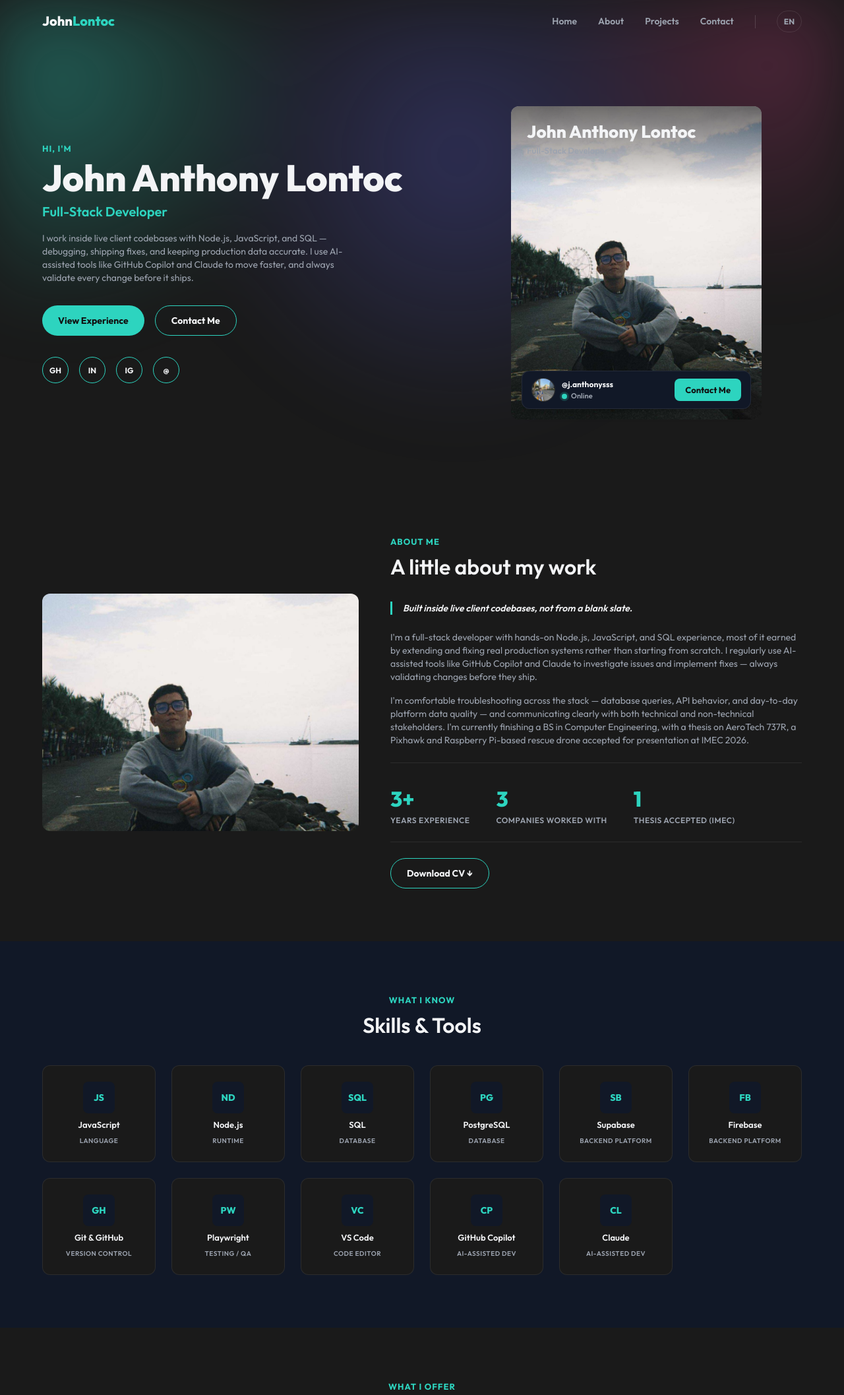
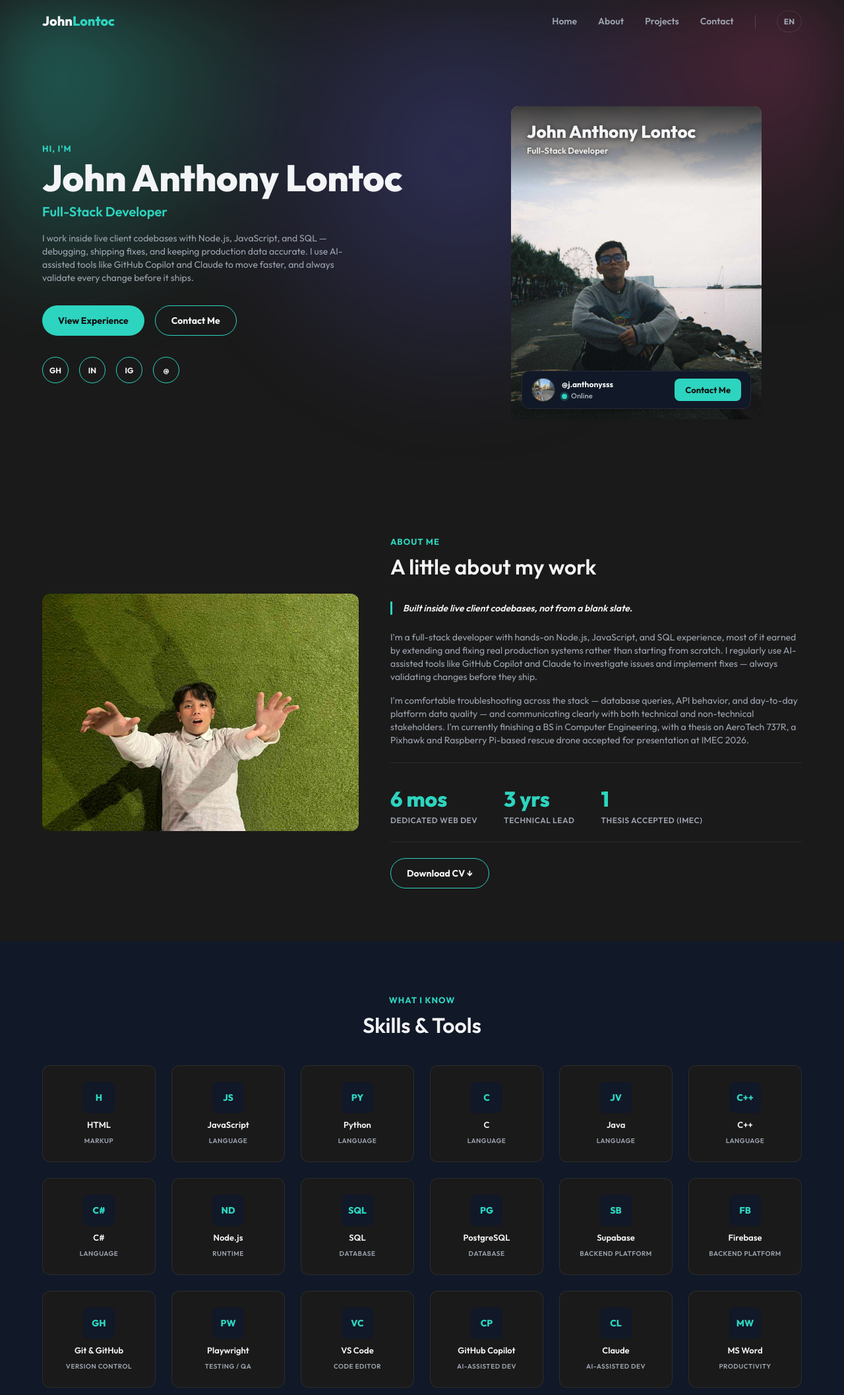
Before and after one commit to PandaCanProgram/MyPortfolio, a website built with Vite: page index.html in a window 1280 px wide. Shown: the top 2115 px of the page at 66% size. Built offline with nearby package versions, Linux system fonts and the light colour scheme.

Commit message:
minor fix

```diff
--- a/css/styles.css
+++ b/css/styles.css
@@ -638,7 +638,7 @@ main {
   left: 0;
   right: 0;
   padding: var(--space-3) var(--space-3) var(--space-6);
-  background: linear-gradient(180deg, rgba(0,0,0,0.55) 0%, rgba(0,0,0,0) 100%);
+  background: linear-gradient(180deg, rgba(0,0,0,0.75) 0%, rgba(0,0,0,0.35) 60%, rgba(0,0,0,0) 100%);
   text-align: left;
 }
 
@@ -647,13 +647,15 @@ main {
   font-weight: 800;
   color: var(--color-text-light);
   line-height: 1.15;
+  text-shadow: 0 1px 8px rgba(0,0,0,0.7);
 }
 
 .hero-photo-role {
   font-size: 13px;
   font-weight: 600;
-  color: var(--color-text-muted);
+  color: rgba(255,255,255,0.9);
   margin-top: 4px;
+  text-shadow: 0 1px 6px rgba(0,0,0,0.7);
 }
 
 .hero-badge {
--- a/index.html
+++ b/index.html
@@ -90,7 +90,7 @@
   <section class="section" id="about">
     <div class="container about-inner">
       <div class="about-media">
-        <img src="thisme.jpg" alt="John Anthony Lontoc">
+        <img src="me2.jpg" alt="John Anthony Lontoc">
       </div>
 
       <div class="about-text">
@@ -116,12 +116,12 @@
 
         <div class="stats-row">
           <div class="stat">
-            <span class="stat-number">3+</span>
-            <span class="stat-label">Years Experience</span>
+            <span class="stat-number">6 mos</span>
+            <span class="stat-label">Dedicated Web Dev</span>
           </div>
           <div class="stat">
-            <span class="stat-number">3</span>
-            <span class="stat-label">Companies Worked With</span>
+            <span class="stat-number">3 yrs</span>
+            <span class="stat-label">Technical Lead</span>
           </div>
           <div class="stat">
             <span class="stat-number">1</span>
@@ -131,7 +131,7 @@
 
         <div class="divider"></div>
 
-        <a href="#" class="btn btn-outline btn-pill" data-inert>Download CV ↓</a>
+        <a href="cv.pdf" class="btn btn-outline btn-pill" download="John-Anthony-Lontoc-CV.pdf">Download CV ↓</a>
       </div>
     </div>
   </section>
@@ -143,7 +143,13 @@
       <h2 class="heading center">Skills &amp; Tools</h2>
 
       <div class="skills-grid">
+        <div class="skill-card"><span class="skill-icon">H</span><span class="skill-name">HTML</span><span class="skill-sub">Markup</span></div>
         <div class="skill-card"><span class="skill-icon">JS</span><span class="skill-name">JavaScript</span><span class="skill-sub">Language</span></div>
+        <div class="skill-card"><span class="skill-icon">PY</span><span class="skill-name">Python</span><span class="skill-sub">Language</span></div>
+        <div class="skill-card"><span class="skill-icon">C</span><span class="skill-name">C</span><span class="skill-sub">Language</span></div>
+        <div class="skill-card"><span class="skill-icon">JV</span><span class="skill-name">Java</span><span class="skill-sub">Language</span></div>
+        <div class="skill-card"><span class="skill-icon">C++</span><span class="skill-name">C++</span><span class="skill-sub">Language</span></div>
+        <div class="skill-card"><span class="skill-icon">C#</span><span class="skill-name">C#</span><span class="skill-sub">Language</span></div>
         <div class="skill-card"><span class="skill-icon">ND</span><span class="skill-name">Node.js</span><span class="skill-sub">Runtime</span></div>
         <div class="skill-card"><span class="skill-icon">SQL</span><span class="skill-name">SQL</span><span class="skill-sub">Database</span></div>
         <div class="skill-card"><span class="skill-icon">PG</span><span class="skill-name">PostgreSQL</span><span class="skill-sub">Database</span></div>
@@ -155,6 +161,8 @@
         <div class="skill-card"><span class="skill-icon">VC</span><span class="skill-name">VS Code</span><span class="skill-sub">Code Editor</span></div>
         <div class="skill-card"><span class="skill-icon">CP</span><span class="skill-name">GitHub Copilot</span><span class="skill-sub">AI-Assisted Dev</span></div>
         <div class="skill-card"><span class="skill-icon">CL</span><span class="skill-name">Claude</span><span class="skill-sub">AI-Assisted Dev</span></div>
+        <div class="skill-card"><span class="skill-icon">MW</span><span class="skill-name">MS Word</span><span class="skill-sub">Productivity</span></div>
+        <div class="skill-card"><span class="skill-icon">PP</span><span class="skill-name">PowerPoint</span><span class="skill-sub">Productivity</span></div>
       </div>
     </div>
   </section>
@@ -200,7 +208,6 @@
 
       <div class="bento-grid">
         <div class="bento-item bento-large" tabindex="0" role="button" aria-haspopup="dialog"
-             data-exp-img="campbalong.jpg"
              data-exp-period="July 2026 – August 2026 · Liliw, Laguna"
              data-exp-title="Freelance Web Developer — Camp Ba-Long Resort"
              data-exp-tags="Firebase,Supabase,Client-Facing"
@@ -218,7 +225,6 @@
           </div>
         </div>
         <div class="bento-item" tabindex="0" role="button" aria-haspopup="dialog"
-             data-exp-img="nqstv.jpg"
              data-exp-period="February 2026 – May 2026 · Liliw, Laguna"
              data-exp-title="Web Developer Intern — NQSTV"
              data-exp-tags="Debugging,QA"
@@ -235,7 +241,6 @@
           </div>
         </div>
         <div class="bento-item" tabindex="0" role="button" aria-haspopup="dialog"
-             data-exp-img="hayde.jpg"
              data-exp-period="2021 – 2024 · Alaminos, Laguna"
              data-exp-title="Technical Lead — Hayde Perfume"
              data-exp-tags="E-Commerce,Strategy"
@@ -324,7 +329,6 @@
 <footer class="footer">
   <div class="container footer-inner">
     <p class="body-text">&copy; <span id="year"></span> John Anthony Lontoc. All rights reserved.</p>
-    <button class="btn btn-ghost btn-sm" id="backToTop">Back to top ↑</button>
   </div>
 </footer>
 
--- a/js/script.js
+++ b/js/script.js
@@ -51,11 +51,6 @@ contactForm.addEventListener('submit', async (e) => {
   }
 });
 
-// Back to top
-document.getElementById('backToTop').addEventListener('click', () => {
-  window.scrollTo({ top: 0, behavior: 'smooth' });
-});
-
 // Footer year
 document.getElementById('year').textContent = new Date().getFullYear();
 
@@ -73,7 +68,7 @@ let lastFocused = null;
 
 function openExpModal(card) {
   const thumb = card.querySelector('.bento-media img');
-  modalImg.src = thumb ? thumb.currentSrc || thumb.src : card.dataset.expImg;
+  modalImg.src = thumb.currentSrc || thumb.src;
   modalImg.alt = card.dataset.expTitle;
   modalPeriod.textContent = card.dataset.expPeriod;
   modalTitle.textContent = card.dataset.expTitle;
```
Also changed, not shown: me2.jpg (added), 1 other file.
